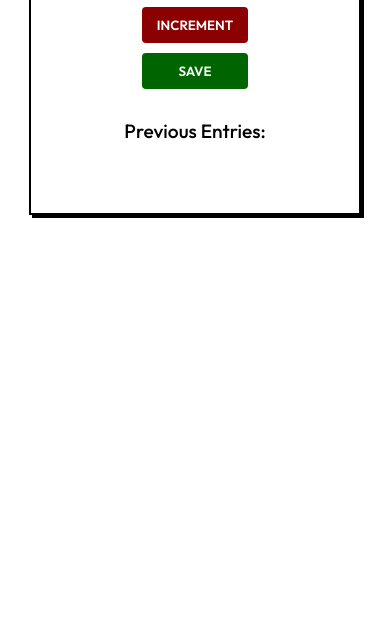
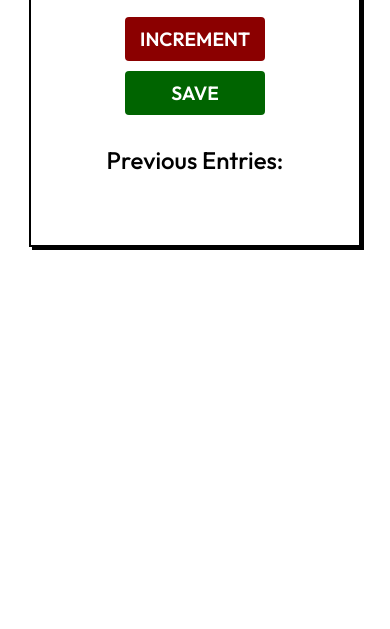
Before and after one commit to theuzomavictor/Attendance-counter-app, a plain HTML site: page index.html in a window 390 px wide. Shown: the part 215-844 px from the top of the page. Drawn offline with Linux system fonts and the light colour scheme.

Commit message:
Improve styles for media queries
Styling such as size of font and padding of buttons was improved

```diff
--- a/styles.css
+++ b/styles.css
@@ -42,6 +42,7 @@ button {
     background-color: darkred;
     border: none;
     border-radius: 4px;
+    font-size: 1.2rem;
     padding: 10px 15px;
     color: #ffffff;
     font-weight: 600;
@@ -51,7 +52,8 @@ button {
     background-color: darkgreen;
     border: none;
     border-radius: 4px;
-    padding: 10px 36px;
+    font-size: 1.2rem;
+    padding: 10px 46px;
     color: #ffffff;
     font-weight: 600;
 }
@@ -83,6 +85,20 @@ button {
         margin: 10px 20px;
     }
 
+    #increment-btn {
+        font-size: 1.2rem;
+        padding: 10px 15px;
+        color: #ffffff;
+        font-weight: 600;
+    }
+
+    #save-btn {
+        font-size: 1.2rem;
+        padding: 10px 46px;
+        color: #ffffff;
+        font-weight: 600;
+    }
+
     .container {
         width: 60%;
         max-height: 100vh;
@@ -95,6 +111,35 @@ button {
 /* Screen sizes of 400px and below */
 
 @media (max-width: 400px) {
+    body {
+        display: flex;
+        justify-content: center;
+        align-items: center;
+        margin-top: 70px;
+    }
+
+    p {
+        padding: 0px 40px;
+        margin-bottom: 40px;
+        margin-top: 20px;
+        font-size: 1.5rem;
+        font-weight: 500;
+    }
+
+    #increment-btn {
+        font-size: 1.2rem;
+        padding: 10px 15px;
+        color: #ffffff;
+        font-weight: 600;
+    }
+
+    #save-btn {
+        font-size: 1.2rem;
+        padding: 10px 46px;
+        color: #ffffff;
+        font-weight: 600;
+    }
+
     .container {
         width: 85%;
         max-height: 100vh;
```
